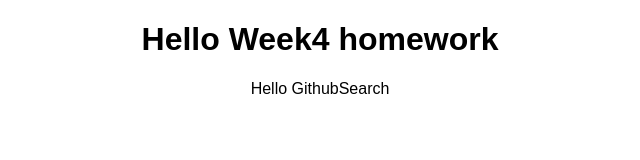
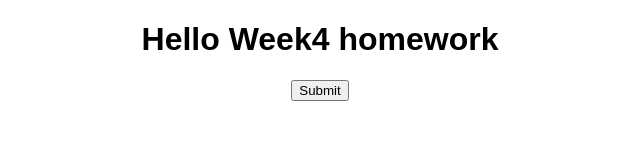
Before and after one commit to chandu87/hyf-react, a React (Create React App) app in the folder week4_hw/: page / in a window 1280 px wide. Shown: the top 160 px of the page, without its empty margins (320-960 px from the left). Built offline with nearby package versions, Linux system fonts and the light colour scheme.

Commit message:
component modified

```diff
--- a/week4_hw/src/components/GithubSearch.js
+++ b/week4_hw/src/components/GithubSearch.js
@@ -1,9 +1,32 @@
 import React from 'react';
+import {fetchGithub, fetchGithubUser} from '../api';
 
 
 class GithubSearch extends React.Component{
+    constructor(props) {
+        super(props);
+        this.state = { searchKeyword: "", githubUserData: [] };
+        this.search = this.search.bind(this);
+      }
+    search(){
+        console.log("serach function invoked");
+        // fetchGithub("chandu").then((data)=>{
+        //     console.log(data);
+        // });
+        fetchGithubUser("chandu87").then((data)=>{
+            this.setState({githubUserData : data});
+            console.log(this.state.githubUserData);
+        });
+    }
     render(){
-        return "Hello GithubSearch";
+        return (
+        <div>
+            <button onClick={this.search}>Submit</button>
+            <p>{this.state.githubUserData.login}</p>
+            <p>{this.state.githubUserData.location}</p>
+
+        </div>
+        );
     }
 }
 
```
